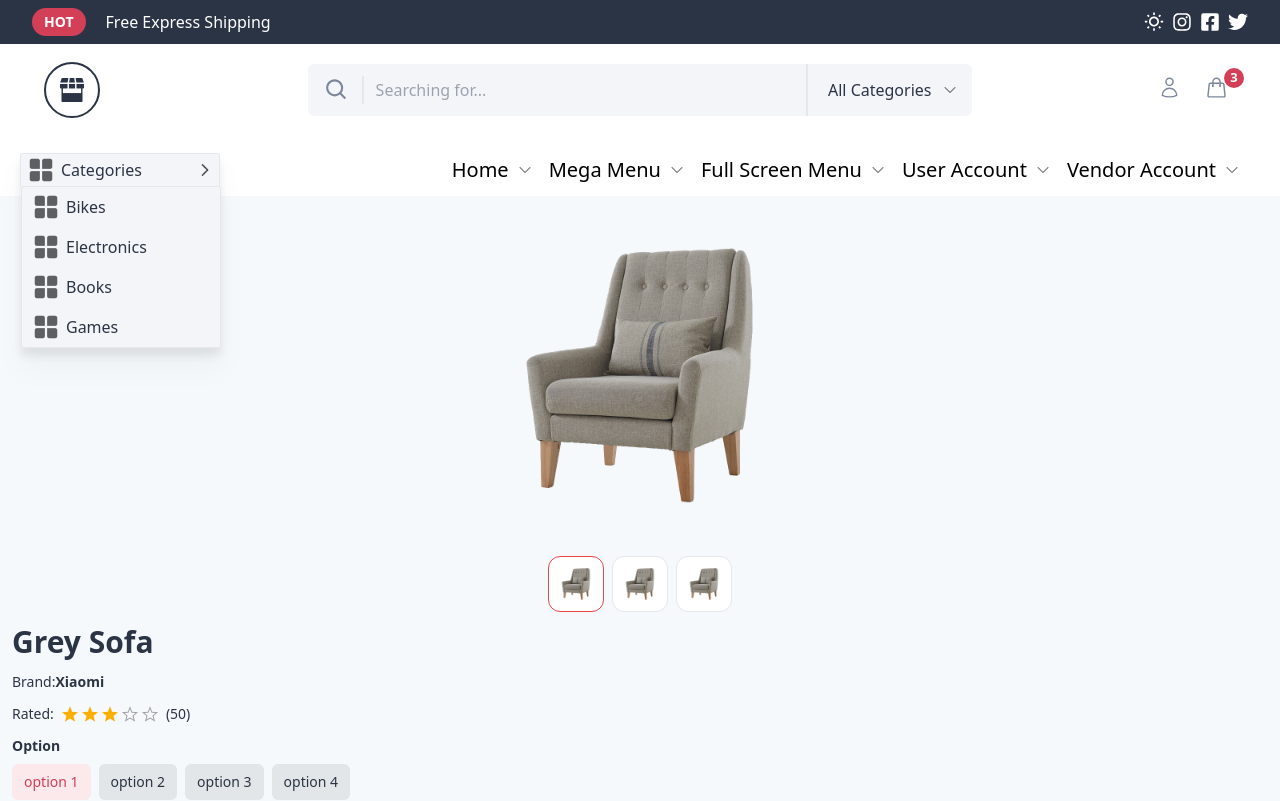
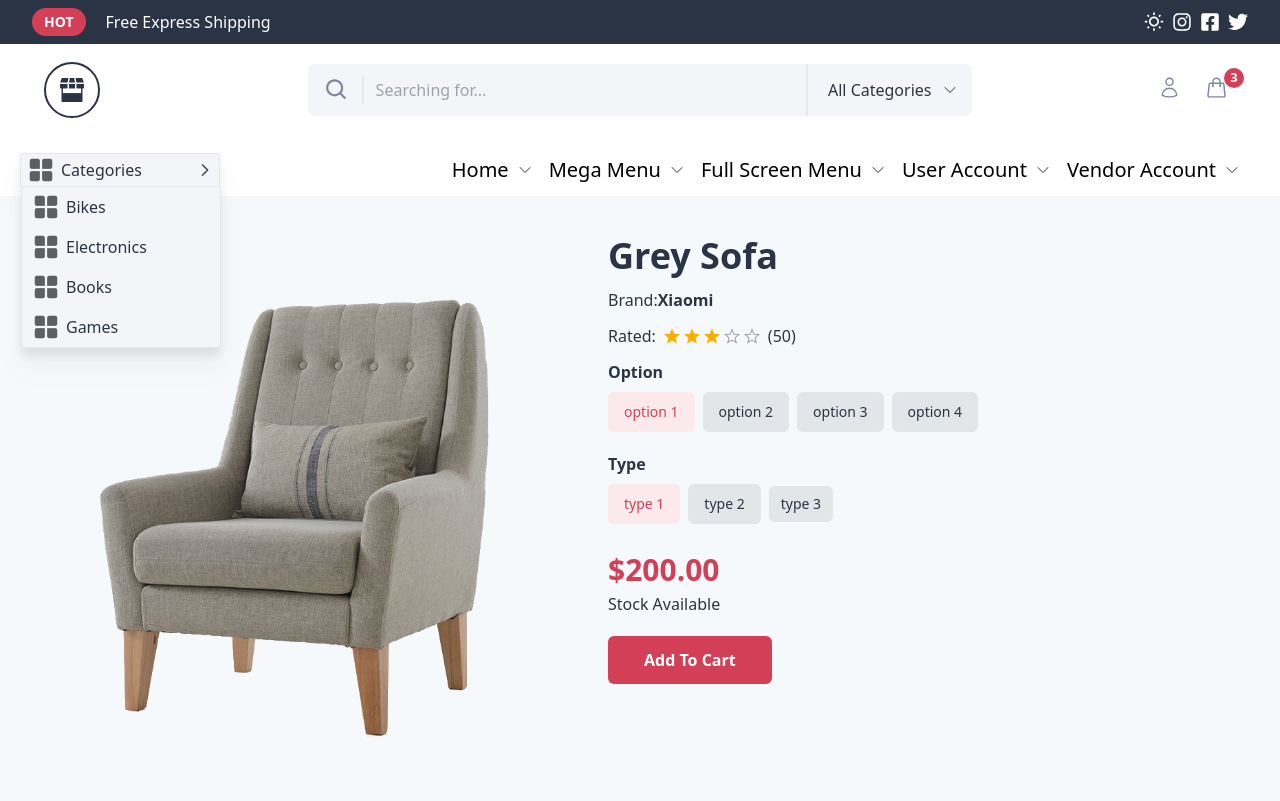
Before and after one commit to hou222/FurnitureWorld, a React (Vite) app: page /cart in a window 1280 px wide. Shown: the top 801 px of the page. Built offline with nearby package versions, Linux system fonts and the light colour scheme.

Commit message:
fix responsive details

```diff
--- a/src/App.jsx
+++ b/src/App.jsx
@@ -4,6 +4,7 @@ import AppLayout from "./ui/AppLayout";
 import Cart from "./Features/cart/Cart";
 import { BrowserRouter, Navigate, Route, Routes } from "react-router-dom";
 import Home from "./ui/Home";
+import { ScrollToTop } from "./utils/ScrollToTop";
 
 function App() {
   const products = [
@@ -77,6 +78,7 @@ function App() {
     <div>
       <MyContext.Provider value={{ color, setColor, products }}>
         <BrowserRouter>
+          <ScrollToTop />
           <Routes>
             <Route element={<AppLayout />}>
               <Route index element={<Navigate replace to="home" />} />
--- a/src/Features/cart/Cart.jsx
+++ b/src/Features/cart/Cart.jsx
@@ -8,20 +8,21 @@ function Cart() {
     setColor(false);
   }, [setColor]);
   return (
-    <div className="bg-[#F6F9FC] p-3">
-      <div className="flex justify-center items-center p-2">
+    <div className="bg-[#F6F9FC]">
+      <div className="max-w-screen-xl mx-auto flex flex-col  ll:flex-row ll:gap-[30px] p-3 ll:py-10">
+        <div className="flex justify-center items-center flex-col p-2">
           <img
             src={`src/assets/chair5.png`}
             alt="product"
-          className="w-80 h-80"
+            className="w-80 h-80 ll:w-[550px] ll:h-[550px]"
           />
-      </div>
+
           <div className="flex justify-center items-center gap-2 py-3">
             <div className="w-14 h-14 flex border justify-center items-center bg-white rounded-xl border-red-500">
               <img
                 src="src/assets/chair5.png"
                 alt="product"
-            className="w-10 h-10"
+                className="w-10 h-10 "
               />
             </div>
             <div className="w-14 h-14 flex border justify-center items-center bg-white rounded-xl">
@@ -39,45 +40,60 @@ function Cart() {
               />
             </div>
           </div>
+        </div>
+
         {/* //////////////////////////////////////////////////////////////////////////// */}
         <div className="flex flex-col gap-3 items-start ">
-        <p className="text-3xl font-bold ">Grey Sofa</p>
-        <p className="text-sm">
+          <p className="text-3xl font-bold ll:text-4xl ">Grey Sofa</p>
+          <p className="text-sm ll:text-base">
             Brand:<span className="font-semibold">Xiaomi</span>
           </p>
-        <p className="text-sm flex gap-2  items-center">
+          <p className="text-sm flex gap-2  items-center ll:text-base">
             Rated:
             <Rating />
             (50)
           </p>
           <div>
-          <p className="text-sm font-semibold">Option</p>
+            <p className="text-sm font-semibold ll:text-base">Option</p>
             <div className="flex justify-start items-center gap-2 text-sm py-2">
-            <div className="bg-[#FCE9EC] py-2 px-3 rounded-md text-[#d23f57]">
+              <div className="bg-[#FCE9EC] py-2 px-3 rounded-md text-[#d23f57] lg:py-[10px] lg:px-4">
                 option 1
               </div>
-            <div className="bg-[#00000014] py-2 px-3 rounded-md">option 2</div>
-            <div className="bg-[#00000014] py-2 px-3 rounded-md">option 3</div>
-            <div className="bg-[#00000014] py-2 px-3 rounded-md">option 4</div>
+              <div className="bg-[#00000014] py-2 px-3 rounded-md lg:py-[10px] lg:px-4">
+                option 2
+              </div>
+              <div className="bg-[#00000014] py-2 px-3 rounded-md lg:py-[10px] lg:px-4">
+                option 3
+              </div>
+              <div className="bg-[#00000014] py-2 px-3 rounded-md lg:py-[10px] lg:px-4">
+                option 4
               </div>
             </div>
-        <div>
-          <p className="text-sm font-semibold">Type</p>
-          <div className="flex justify-start items-center gap-2 text-sm py-2">
-            <div className="bg-[#FCE9EC] py-2 px-3 rounded-md text-[#d23f57]">
+          </div>
+          <div className="">
+            <p className="text-sm font-semibold ll:text-base">Type</p>
+            <div className="flex justify-start items-center gap-2 text-sm py-2 ">
+              <div className="bg-[#FCE9EC] py-2 px-3 rounded-md text-[#d23f57] lg:py-[10px] lg:px-4">
                 type 1
               </div>
-            <div className="bg-[#00000014] py-2 px-3 rounded-md">type 2</div>
-            <div className="bg-[#00000014] py-2 px-3 rounded-md">type 3</div>
+              <div className="bg-[#00000014] py-2 px-3 rounded-md lg:py-[10px] lg:px-4 ">
+                type 2
+              </div>
+              <div className="bg-[#00000014] py-2 px-3 rounded-md  ">
+                type 3
               </div>
             </div>
-        <div className="py-2">
-          <p className="text-[#d23f57] font-bold text-2xl">$200.00</p>
-          <p className="text-sm">Stock Available</p>
           </div>
-        <button className="text-white bg-[#d23f57] py-2 px-7 rounded-md font-semibold text-sm">
+          <div className="py-2 flex flex-col gap-1">
+            <p className="text-[#d23f57] font-bold text-2xl ll:text-3xl">
+              $200.00
+            </p>
+            <p className="text-sm ll:text-base">Stock Available</p>
+          </div>
+          <button className="text-white bg-[#d23f57] py-2 px-7 rounded-md font-semibold text-sm ll:text-base ll:py-3 ll:px-9">
             Add To Cart
           </button>
+        </div>
       </div>
     </div>
   );
--- a/src/ui/Logo.jsx
+++ b/src/ui/Logo.jsx
@@ -1,7 +1,7 @@
 function Logo({ onClick }) {
   return (
     <div
-      className=" flex flex-col  border-2 justify-center w-11 h-11 lg:w-14 lg:h-14 rounded-full border-[#2b3445] items-center lg:absolute lg:top-0 lg:bottom-0 lg:my-auto lg:left-6"
+      className=" flex flex-col  border-2 justify-center w-11 h-11 lg:w-14 lg:h-14 rounded-full border-[#2b3445] items-center lg:absolute lg:top-0 lg:bottom-0 lg:my-auto lg:left-6 cursor-pointer"
       onClick={onClick}
     >
       <img src="src/assets/market1.png" alt="market" />
--- /dev/null
+++ b/src/utils/ScrollToTop.js
@@ -0,0 +1,10 @@
+import { useEffect } from "react";
+import { useLocation } from "react-router";
+
+export function ScrollToTop() {
+  const pathname = useLocation();
+
+  useEffect(() => {
+    window.scrollTo(0, 0);
+  }, [pathname]);
+}
```
Lines whose indentation alone changed are shown as unchanged.
